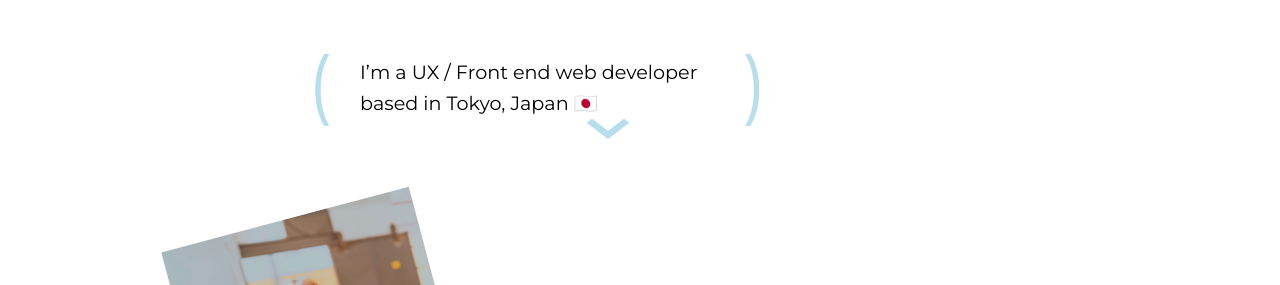
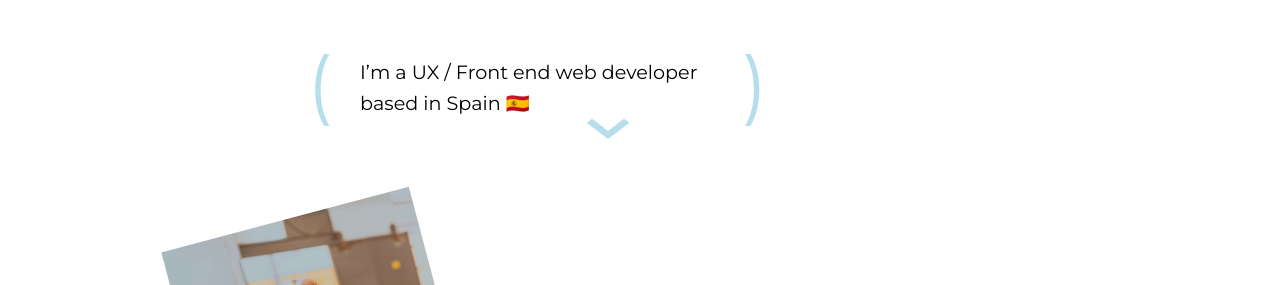
Before and after one commit to silsc/portfolio, a Jekyll site: the page built from index.markdown, in a window 1280 px wide and 900 px high. Shown: the part 401-686 px from the top of the window. Built offline with Jekyll 4.4.1, drawn with Linux system fonts in a browser that asks for light colours.

Commit message:
Updates(CV and location)

```diff
--- a/index.markdown
+++ b/index.markdown
@@ -18,7 +18,7 @@ title: Hey it's Silvia
     </div>
     <div class="banner-subtitle">
       <h2>(</h2>
-        <p>I’m a UX / Front end web developer <br> based in Tokyo, Japan 🇯🇵</p>
+        <p>I’m a UX / Front end web developer <br> based in Spain 🇪🇸</p>
       <h2>)</h2>
     </div>
     <div class="banner-lineround">
```
Also changed, not shown: 1 other file.
